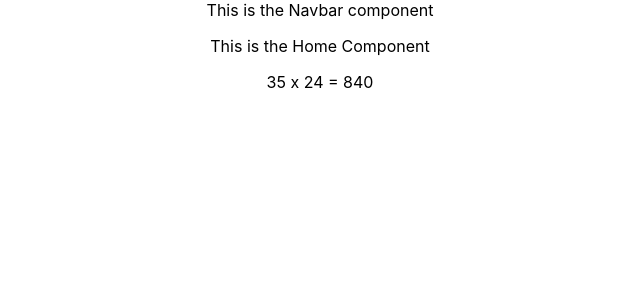
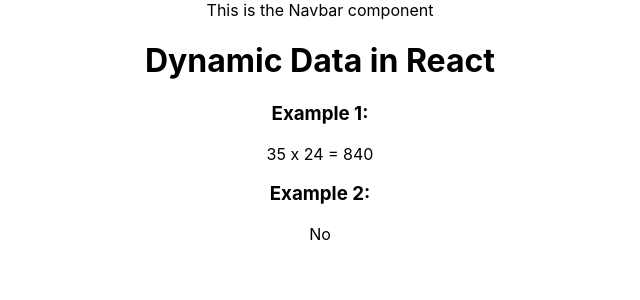
Before and after one commit to petejos80/react-essentials, a React (Create React App) app: page / in a window 1280 px wide. Shown: the top 300 px of the page, without its empty margins (320-960 px from the left). Built offline with nearby package versions, Linux system fonts and the light colour scheme.

Commit message:
Added additional dynamic data examples

```diff
--- a/src/components/Home.jsx
+++ b/src/components/Home.jsx
@@ -4,8 +4,13 @@
     render() {
         return (
             <div>
-                <p>This is the Home Component</p>
+                <h1>Dynamic Data in React</h1>
+
+                <h3>Example 1:</h3>
                 <span>35 x 24 = </span> {35 * 24}
+
+                <h3>Example 2:</h3>
+                { 5 === 2 ? "Yes" : "No" }
             </div>
         );
     }
```
